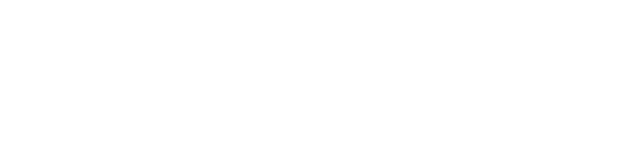
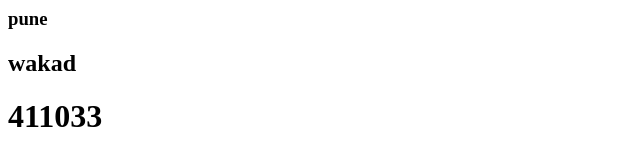
Before and after one commit to bhagya9103/git-github, a plain HTML site: page conact.html in a window 1280 px wide. Shown: the whole page, without its empty margins (0-640 px from the left). Drawn offline with Linux system fonts and the light colour scheme.

Commit message:
updated contact page

```diff
--- a/conact.html
+++ b/conact.html
@@ -4,5 +4,8 @@
 		<title>contact us</title>
 </head>
 <body>
+	<h3>pune</h3>
+	<h2>wakad</h2>
+	<h1>411033</h1>
 </body>
 </html>
```
